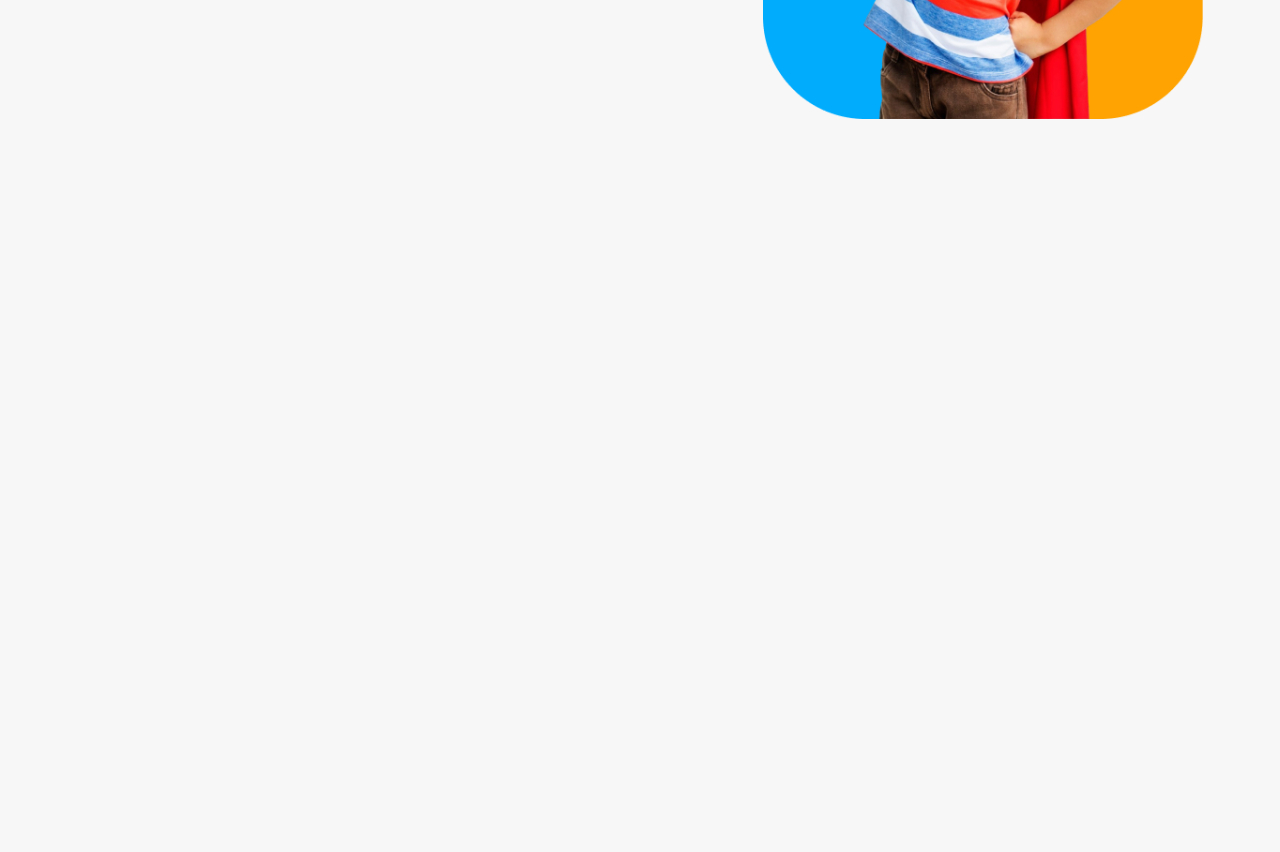
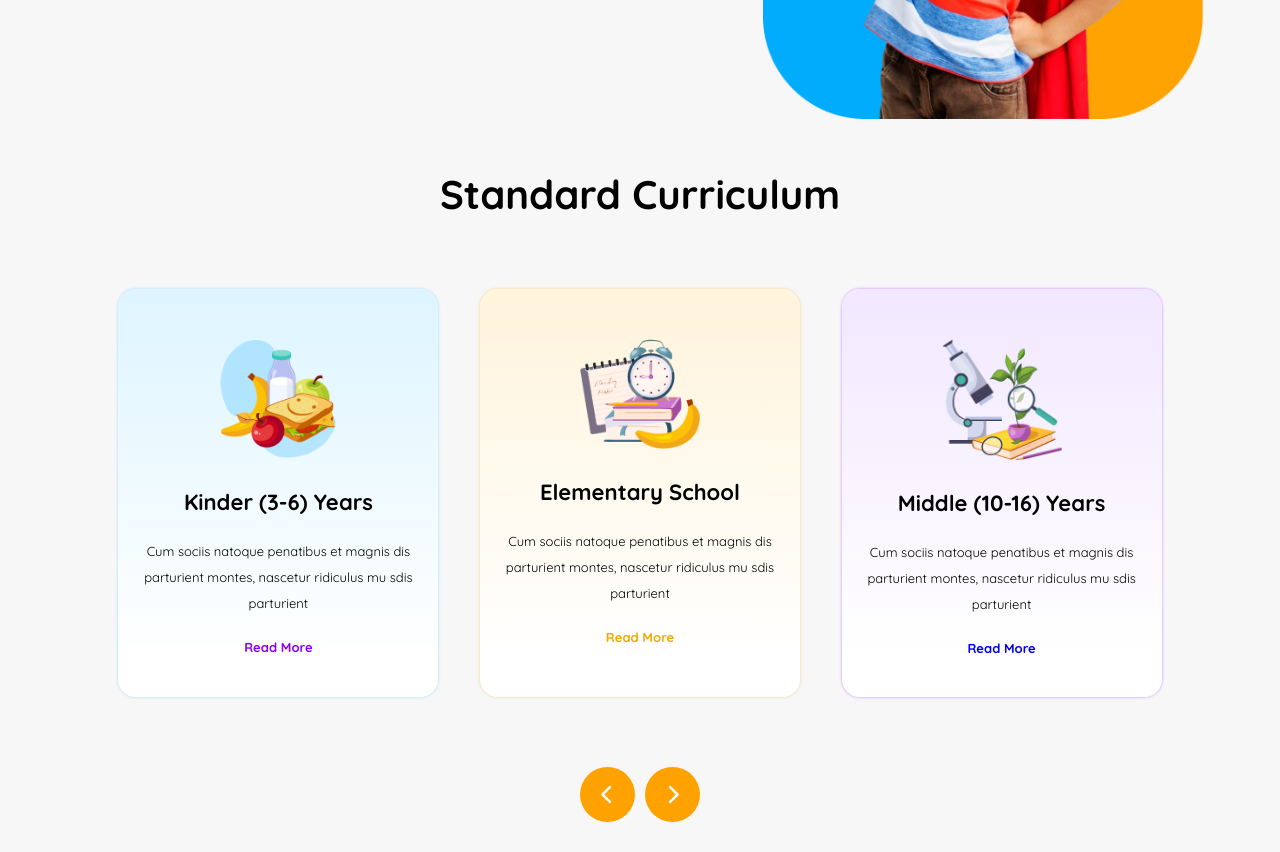
Before and after one commit to HSBHasib/PH-B11-Kids-Education-PJ-live, a plain HTML site: page index.html in a window 1280 px wide. Shown: the part 514-1366 px from the top of the page. Before the commit the page ends 800 px from the top, so only its background shows below. Drawn offline with Linux system fonts and the light colour scheme.

Commit message:
curriculum Section

```diff
--- a/index.html
+++ b/index.html
@@ -79,6 +79,70 @@
         </header>
 
         <!-- Main-Section -->
+         <section id="curriculum">
+            <div class="curriculum-container section-center">
+                <!-- Curriculum-Heading -->
+                <h2>Standard Curriculum</h2>
+
+                <!-- Curriculum-Cards-->
+                <div class="curriculum-content">
+                    <!-- Card-1 -->
+                    <div class="curriculum-cards">
+
+                        <!-- Curriculum-img -->
+                        <div class="curriculum-img">
+                            <img src="./assets/kinder.png" alt="kinder-img">
+                        </div>
+
+                        <!-- Curriculum-Text-Content -->
+                        <h3>Kinder (3-6) Years</h3>
+                        <p>Cum sociis natoque penatibus et magnis dis parturient montes, nascetur ridiculus mu sdis parturient</p>
+                        <a href="#">read more</a>
+                    </div>
+
+                    <!-- Card-2 -->
+                    <div class="curriculum-cards">
+
+                        <!-- Curriculum-img -->
+                        <div class="curriculum-img">
+                            <img src="./assets/elementary.png" alt="elementary">
+                        </div>
+
+                        <!-- Curriculum-Text-Content -->
+                        <h3>Elementary School</h3>
+                        <p>Cum sociis natoque penatibus et magnis dis parturient montes, nascetur ridiculus mu sdis parturient</p>
+                        <a href="#">read more</a>
+                    </div>
+
+                    <!-- Card-3 -->
+                    <div class="curriculum-cards">
+
+                        <!-- Curriculum-img -->
+                        <div class="curriculum-img">
+                            <img src="./assets/middle.png" alt="middle">
+                        </div>
+
+                        <!-- Curriculum-Text-Content -->
+                        <h3>Middle (10-16) Years</h3>
+                        <p>Cum sociis natoque penatibus et magnis dis parturient montes, nascetur ridiculus mu sdis parturient</p>
+                        <a href="#">read more</a>
+                    </div>
+                </div>
+
+                <!-- Curriculum-Icons -->
+                <div class="curriculum-icons">
+                    <!-- Left-Arrow-Icon -->
+                    <div class="left-arrow">
+                        <i class="fa-solid fa-chevron-left"></i>
+                    </div>
+
+                    <!-- Right-Arrow-Icon -->
+                    <div class="right-arrow">
+                        <i class="fa-solid fa-chevron-right"></i>
+                    </div>
+                </div>
+            </div>
+         </section>
 
         <!-- Footer-Section -->
 </body>
--- a/style.css
+++ b/style.css
@@ -27,7 +27,29 @@ body {
     border-radius: 10px;
     color: #FFF;
     font-size: 17px;
+    cursor: pointer;
+    transition: all 0.3s linear;
 }
+
+.btn:hover {
+    transform: scale(1.03);
+}
+
+.curriculum-container
+.curriculum-content
+.curriculum-cards:hover,
+.curriculum-container
+.curriculum-icons
+.left-arrow:hover,
+.curriculum-container
+.curriculum-icons
+.right-arrow:hover
+{
+    transform: scale(1.05);
+}
+
+
+
 
 
 /* Header-Section | 'Navber' */
@@ -83,12 +105,15 @@ body {
 /* Hero-Section */
 .hero-container {
     display: flex;
-    /* justify-content: space-between; */
+    justify-content: space-between;
     align-items: center;
-    gap: 55px;
 }
 
 /* Hero-Text-Content */
+.hero-container .hero-content {
+    max-width: 550px;
+}
+
 .hero-container .hero-content h2 {
     font-size: 45px;
 }
@@ -110,3 +135,131 @@ body {
     max-width: 440px;
     vertical-align: middle;
 }
+
+
+
+/* Standard Curriculum Section */
+.curriculum-container {
+    padding: 50px 0 30px;
+    text-align: center;
+}
+
+.curriculum-container h2 {
+    font-size: 40px;
+}
+
+/* Curriculum-Cards */
+.curriculum-container .curriculum-content {
+    display: flex;
+    justify-content: space-evenly;
+    padding: 70px 0;
+}
+
+.curriculum-container
+.curriculum-content
+.curriculum-cards {
+    max-width: 320px;
+    padding: 50px 15px 40px;
+    border-radius: 18px;
+    transition: all 0.3s linear;
+}
+
+.curriculum-container
+.curriculum-content
+.curriculum-cards img {
+    max-width: 120px;
+}
+
+.curriculum-container
+.curriculum-content
+.curriculum-cards h3 {
+    font-size: 22px;
+    margin: 25px 0 22px;
+}
+
+.curriculum-container
+.curriculum-content
+.curriculum-cards p {
+    font-size: 13px;
+    line-height: 26px;
+    margin-bottom: 20px;
+}
+
+.curriculum-container
+.curriculum-content
+.curriculum-cards a {
+    font-size: 13px;
+    text-decoration: none;
+    text-transform: capitalize;
+    font-weight: 900;
+}
+
+/* Card-1 */
+.curriculum-container
+.curriculum-content
+.curriculum-cards:nth-of-type(1) {
+    background-image: linear-gradient(#def5ff 2%, #FFF 90%);
+    box-shadow: 0 0 3px #32b7ff72;
+}
+
+.curriculum-container
+.curriculum-content
+.curriculum-cards:nth-of-type(1) a {
+    color: #43bdff;
+}
+
+/* Card-2 */
+.curriculum-container
+.curriculum-content
+.curriculum-cards:nth-of-type(2) {
+    background-image: linear-gradient(#FFF4DC 2%, #FFF 90%);
+    box-shadow: 0 0 3px #f0a80077;
+}
+
+.curriculum-container
+.curriculum-content
+.curriculum-cards:nth-of-type(2) a {
+    color: #F0AA00;
+}
+
+/* Card-3 */
+.curriculum-container
+.curriculum-content
+.curriculum-cards:nth-of-type(3) {
+    background-image: linear-gradient(#F2E8FF 2%, #FFF 90%);
+    box-shadow: 0 0 3px #8800ff74;
+}
+
+.curriculum-container
+.curriculum-content
+.curriculum-cards:nth-of-type(1) a {
+    color: #8700FF;
+}
+
+
+/* Curriculum-Icons */
+.curriculum-container .curriculum-icons {
+    display: flex;
+    justify-content: center;
+    color: #FFF;
+    font-size: 20px;
+    gap: 10px;
+}
+
+.curriculum-container
+.curriculum-icons
+.left-arrow,
+.curriculum-container
+.curriculum-icons
+.right-arrow
+ {
+    width: 55px;
+    height: 55px;
+    background-color:#ffa200;
+    display: flex;
+    justify-content: center;
+    align-items: center;
+    border-radius: 50%;
+    cursor: pointer;
+    transition: all 0.3s linear;
+}
```
